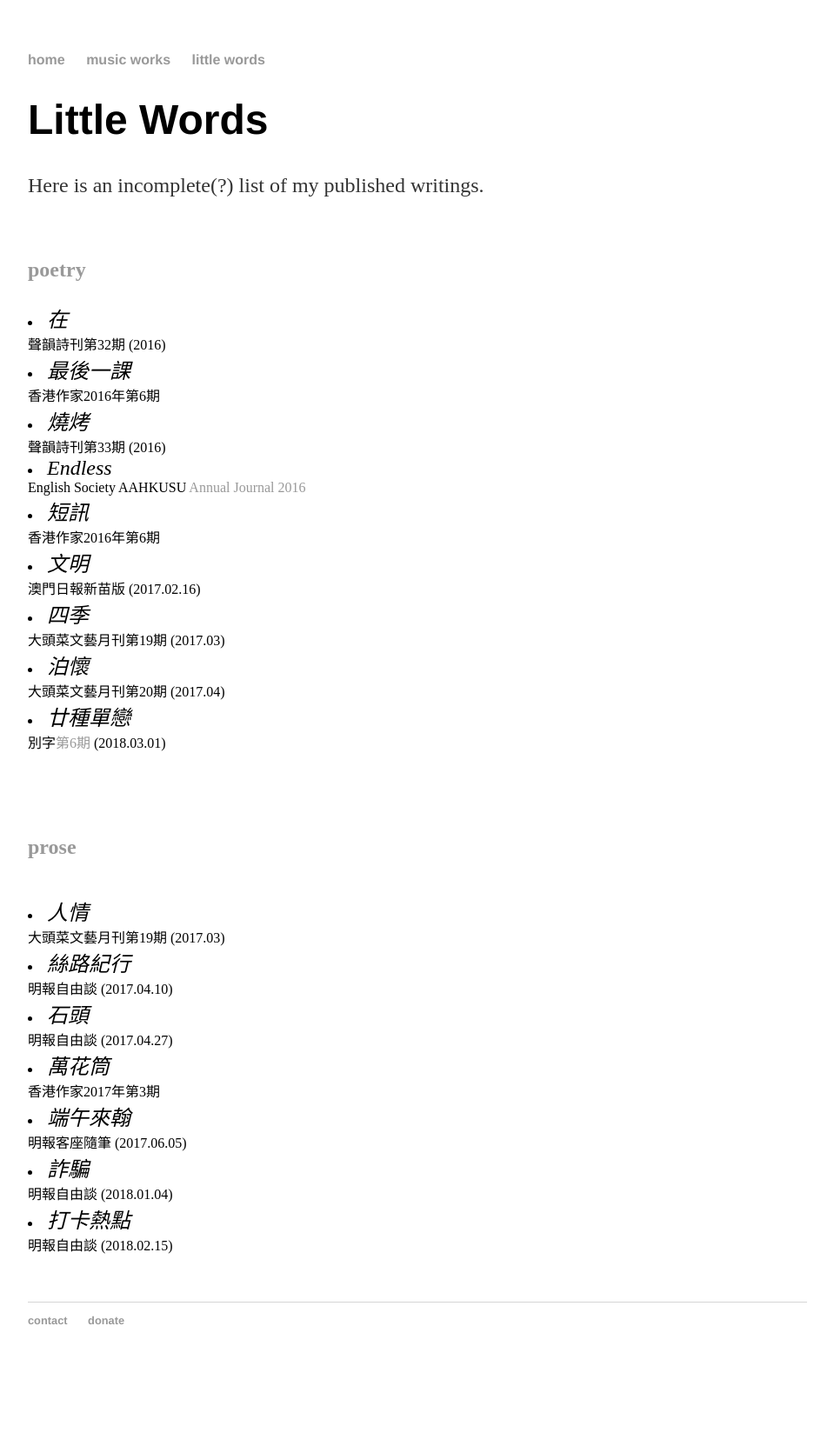
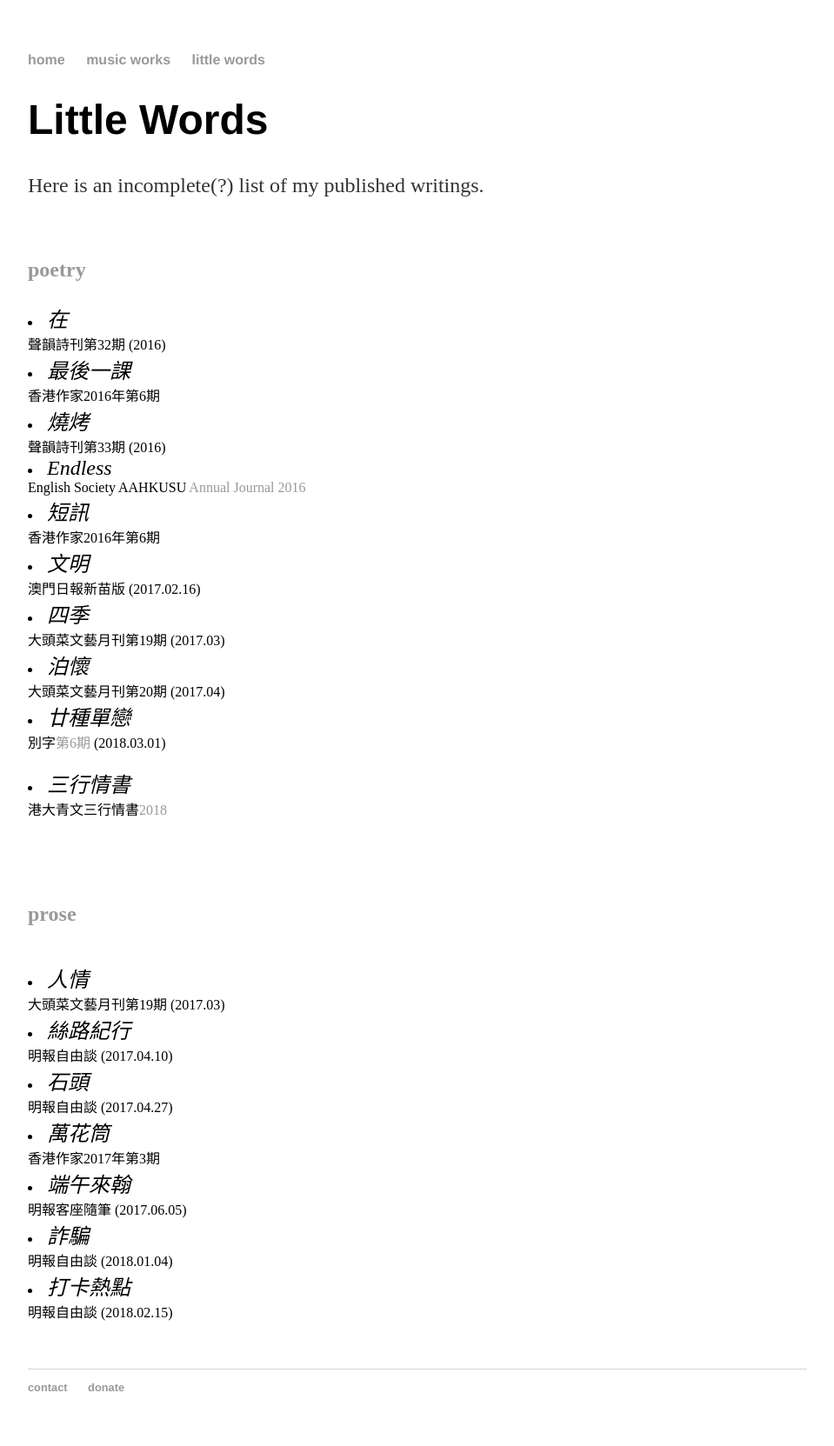
Before and after one commit to maksuihin/maksuihin.github.io, a Jekyll site: the page built from writings.html, in a window 1280 px wide. Shown: the whole page at 87% size, without its empty margins (160-1119 px from the left). Built offline with Jekyll 4.4.1, drawn with Linux system fonts in a browser that asks for light colours; before the commit the page ends 1586 px from its top, so only the background shows below that.

Commit message:
Update writings.html

```diff
--- a/writings.html
+++ b/writings.html
@@ -21,6 +21,7 @@ title: Little Words by MAK, Sui-hin
 <li><em>四季</em>    </br>大頭菜文藝月刊第19期 (2017.03)<br/></li>
 <li><em>泊懷</em>    </br>大頭菜文藝月刊第20期 (2017.04)<br/>    </li>
 <li><em>廿種單戀</em></br>別字<a href="http://zihua.org.hk/magazine/issue_6/article/20_blind_love">第6期</a> (2018.03.01)<br/>    </li>
+<li><em>三行情書</em></br>港大青文三行情書<a href="https://www.facebook.com/ylaahkusu/photos/a.2082885711738280.1073741860.347457328614469/2082885748404943/">2018</a><br/>    </li>
 
 				</ul></span>
 </br></br>
```
